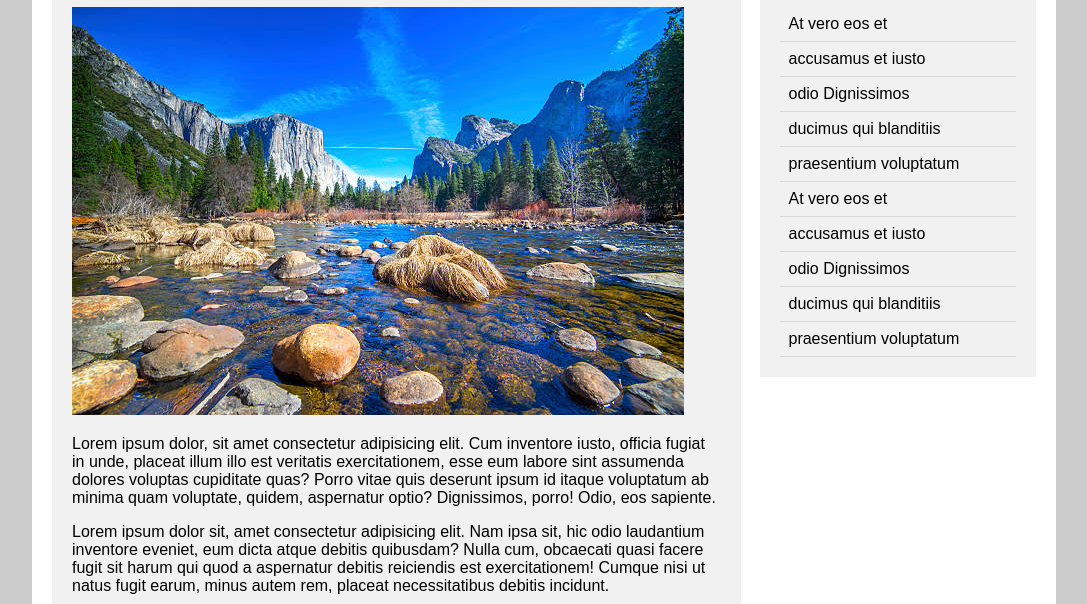
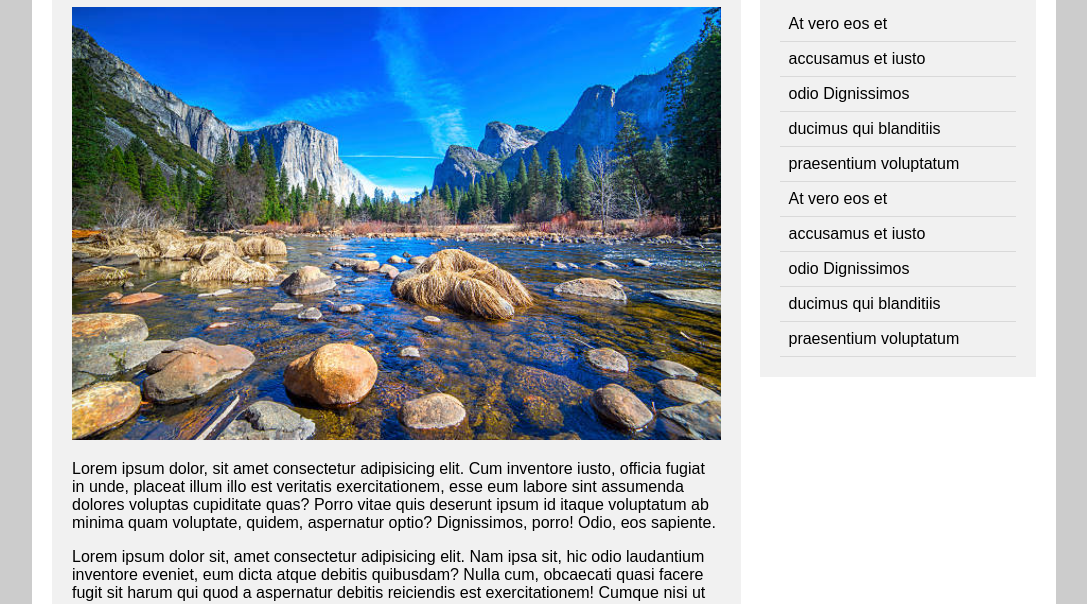
Before and after one commit to bhavanashivade/web-design-, a plain HTML site: page index.html in a window 1280 px wide. Shown: the part 196-800 px from the top of the page, without its empty margins (96-1183 px from the left). Drawn offline with Linux system fonts and the light colour scheme.

Commit message:
file updated

```diff
--- a/style.css
+++ b/style.css
@@ -96,6 +96,12 @@ img {
 }
 
 
+.col-7 .post img {
+
+    width: 100%;
+}
+
+
 h1 {
 
     margin: 10px 0;
```
